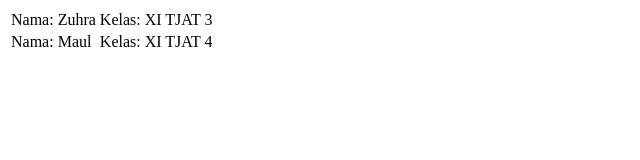
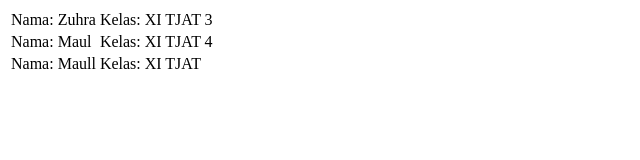
Before and after one commit to Workxng/kolaborasi, a plain HTML site: page index.html in a window 1280 px wide. Shown: the whole page, without its empty margins (0-640 px from the left). Drawn offline with Linux system fonts and the light colour scheme.

Commit message:
perubahan

```diff
--- a/index.html
+++ b/index.html
@@ -15,6 +15,10 @@
             <td>Nama: Maul</td>
             <td>Kelas: XI TJAT 4</td>
         </tr>
+        <tr>
+            <td>Nama: Maull</td>
+            <td>Kelas: XI TJAT</td>
+        </tr>
     </table>
 </body>
 </html>
```
